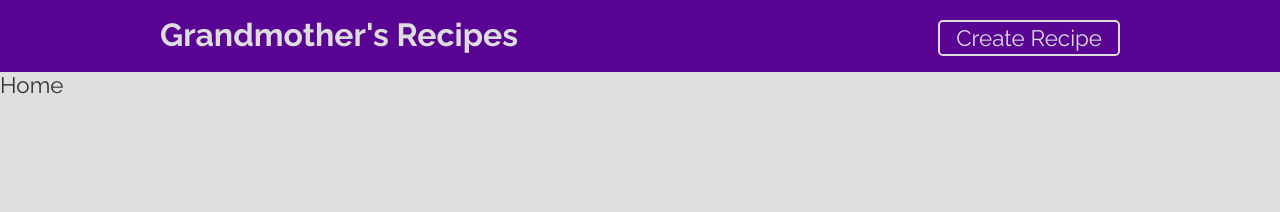
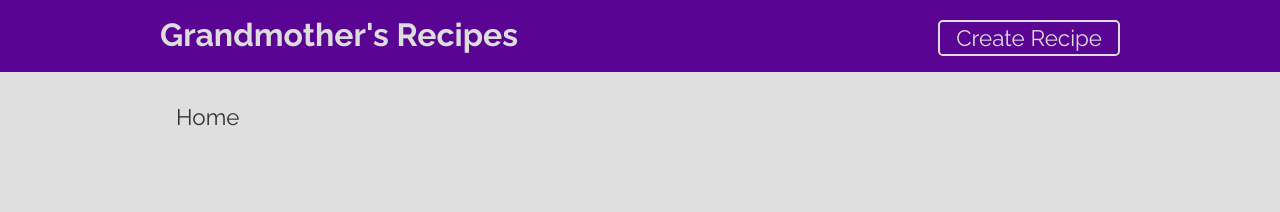
Before and after one commit to codehvila/Recetas, a React (Create React App) app: page / in a window 1280 px wide. Shown: the top 212 px of the page. Built offline with nearby package versions, Linux system fonts and the light colour scheme.

Commit message:
Style main page content

```diff
--- a/src/App.css
+++ b/src/App.css
@@ -2,7 +2,13 @@
   min-height: 100%;
 }
 
-
+.appMain {
+  max-width: 960px;
+  margin-left: auto;
+  margin-right: auto;
+  padding: 2rem 1rem;
+  box-sizing: border-box;
+}
 
 @media (prefers-reduced-motion: no-preference) {
   .App-logo {
--- a/src/App.js
+++ b/src/App.js
@@ -14,12 +14,14 @@ function App() {
       <>
         <BrowserRouter>
           <NavBar />
+          <div className="appMain">
             <Routes>
               <Route path="/" element={<Home />} />
               <Route path="/recipes/:recipeId" element={<Recipe />} />
               <Route path="/search" element={<Search />} />
               <Route path="/create" element={<Create />} />
             </Routes>
+          </div>
         </BrowserRouter>
       </>
     </div>
```
Lines whose indentation alone changed are shown as unchanged.
